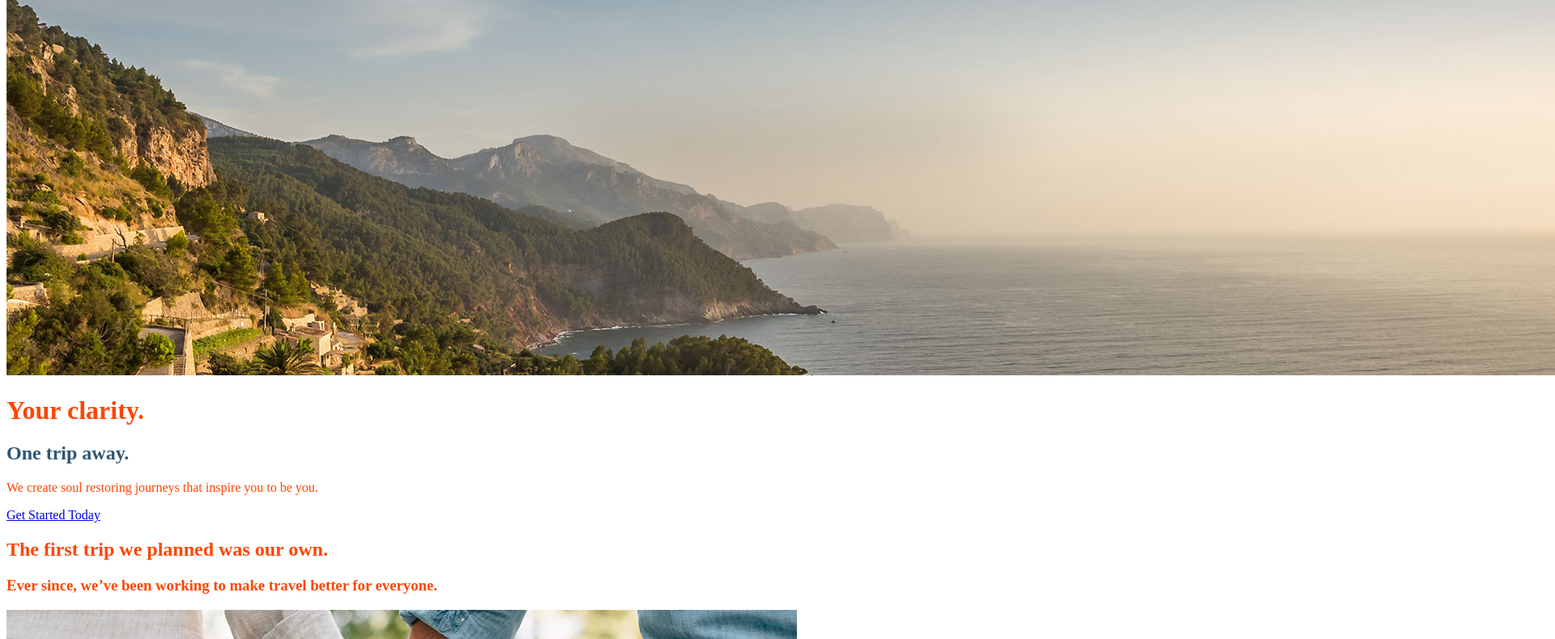
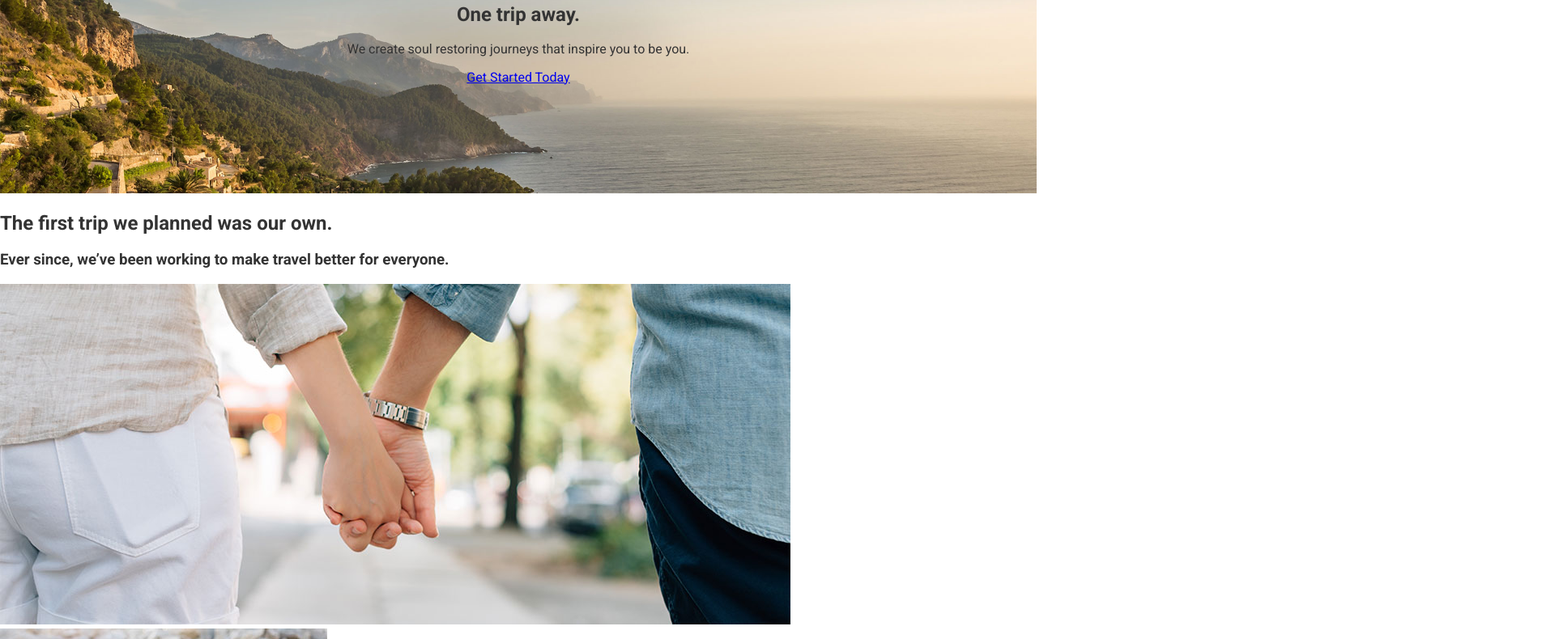
Before and after one commit to psamani4136/travel-site, a website built with webpack: page app/index.html in a window 1280 px wide. Shown: the part 348-1138 px from the top of the page at 81% size, 1920 px wide, since content can reach past the window. Built offline with nearby package versions, Linux system fonts and the light colour scheme.

Commit message:
s5 starts

```diff
--- /dev/null
+++ b/app/assets/styles/base/_global.css
@@ -0,0 +1,10 @@
+body {
+    font-family: 'Roboto', san-serif;
+    color:#333;
+   }
+
+
+   img {
+       max-width: 100%;
+       height: auto;
+   }
--- /dev/null
+++ b/app/assets/styles/modules/_large-hero.css
@@ -0,0 +1,12 @@
+.large-hero {
+    position: relative;
+}
+
+.large-hero__text-content {
+    position: absolute;
+    top: 50%;
+    transform: translateY(-50%);
+    left: 0;
+    width: 100%;
+    text-align: center;
+}
--- a/app/assets/styles/styles.css
+++ b/app/assets/styles/styles.css
@@ -1,12 +1,4 @@
-body {
-    color: orangered;
-}
 
-$mainBlue: #2f5572;
-
-
-.large-hero {
-    h2 {
-        color: $mainBlue;
-    }
-}
+@import 'normalize.css';
+@import 'base/_global';
+@import 'modules/_large-hero';
--- a/app/index.html
+++ b/app/index.html
@@ -22,10 +22,14 @@
 
   <div class="large-hero">
     <img src="assets/images/hero--large.jpg">
-    <h1>Your clarity.</h1>
-    <h2>One trip away.</h2>
-    <p>We create soul restoring journeys that inspire you to be you.</p>
-    <p><a href="#">Get Started Today</a></p>
+
+      <div class="large-hero__text-content">
+        <h1>Your clarity.</h1>
+        <h2>One trip away.</h2>
+        <p>We create soul restoring journeys that inspire you to be you.</p>
+        <p><a href="#">Get Started Today</a></p>
+      </div>
+
   </div>
 
   <div id="our-beginning">
--- a/package.json
+++ b/package.json
@@ -23,7 +23,9 @@
     "normalize.css": "^8.0.1"
   },
   "devDependencies": {
+    "autoprefixer": "^9.7.4",
     "css-loader": "^3.4.2",
+    "postcss-import": "^12.0.1",
     "postcss-loader": "^3.0.0",
     "postcss-nested": "^4.2.1",
     "postcss-simple-vars": "^5.0.2",
--- a/webpack.config.js
+++ b/webpack.config.js
@@ -1,6 +1,7 @@
 
 const path = require('path')
 const postCSSPlugins = [
+    require('postcss-import'),
     require('postcss-simple-vars'),
     require('postcss-nested'),
     require('autoprefixer')
```
Also changed, not shown: app/bundled.js (+1 -1 lines), 1 other file.
